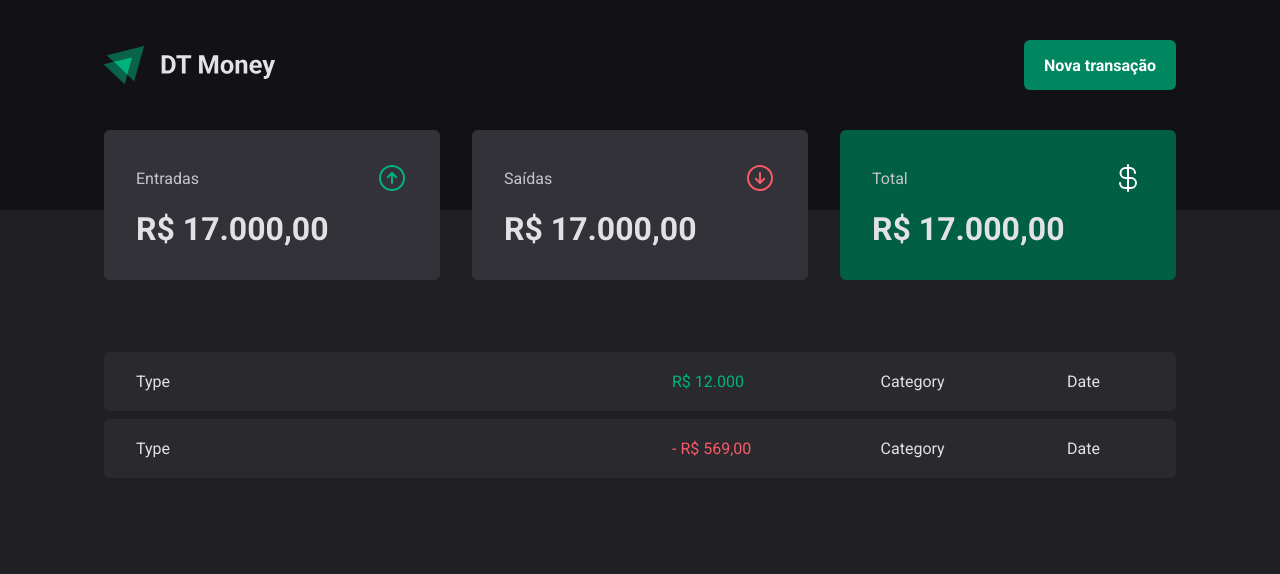
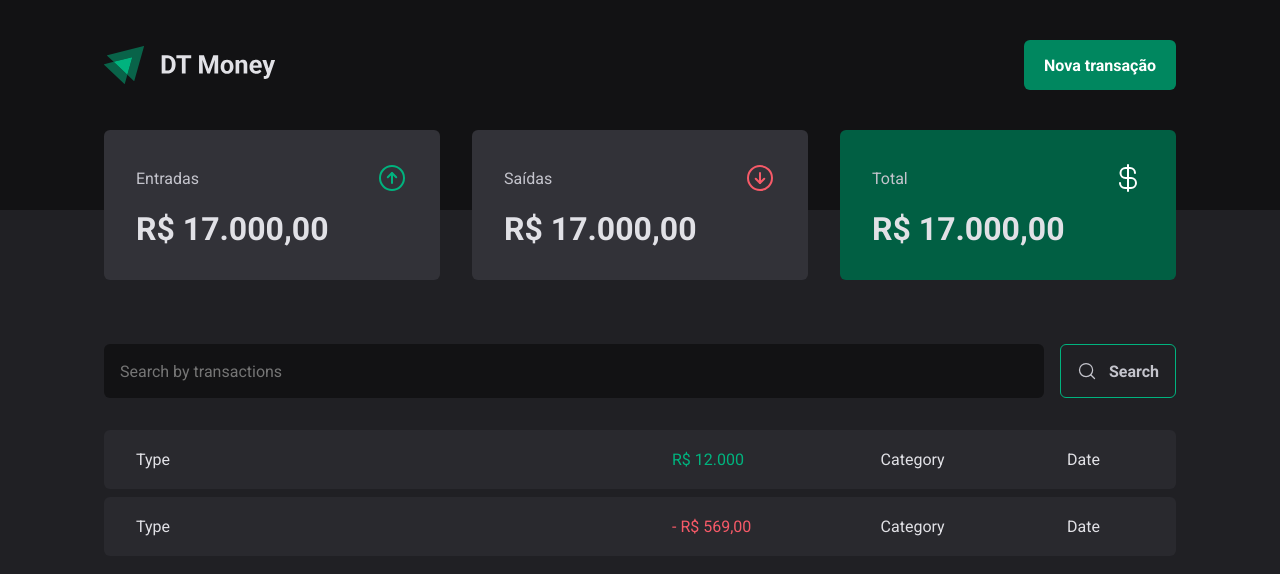
Before and after one commit to o-yurimaciel/dt-money, a React (Vite) app: page / in a window 1280 px wide. Shown: the top 574 px of the page. Built offline with nearby package versions, Linux system fonts and the light colour scheme.

Commit message:
add search form

```diff
--- /dev/null
+++ b/src/pages/Transactions/components/SearchForm/index.tsx
@@ -0,0 +1,15 @@
+import { MagnifyingGlass } from "phosphor-react";
+import { SearchFormContainer } from "./styles";
+
+export function SearchForm() {
+    return (
+        <SearchFormContainer>
+            <input type="text" placeholder="Search by transactions" />
+            <button type="submit"
+            >
+                <MagnifyingGlass size={20} />
+                Search
+            </button>
+        </SearchFormContainer>
+    )
+}
--- /dev/null
+++ b/src/pages/Transactions/components/SearchForm/styles.ts
@@ -0,0 +1,40 @@
+import styled from "styled-components";
+
+export const SearchFormContainer = styled.form`
+    display: flex;
+    gap: 1rem;
+
+    input {
+        flex: 1;
+        border-radius: 6px;
+        border: 0;
+        background: ${props => props.theme["gray-900"]};
+        color: ${props => props.theme["gray-300"]};
+        padding: 1rem;
+    }
+
+    &::placeholder {
+        color: ${props => props.theme["gray-500"]};
+    }
+
+    button {
+        display: flex;
+        align-items: center;
+        gap: 0.75rem;
+
+        border: 0;
+        padding: 1rem;
+        background: transparent;
+        border: 1px solid ${props => props.theme["green-300"]};
+        color: ${props => props.theme["gray-300"]};
+        font-weight: bold;
+        border-radius: 6px;
+
+        &:hover {
+            background: ${props => props.theme["green-500"]};
+            border-color: ${props => props.theme["green-500"]};
+            color: ${props => props.theme["white"]};
+            transition: background-color 0.2s, color 0.2s, border-color 0.2s;
+        }
+    }
+`
--- a/src/pages/Transactions/index.tsx
+++ b/src/pages/Transactions/index.tsx
@@ -1,5 +1,6 @@
 import { Header } from "../../components/Header/Header";
 import { Summary } from "../../components/Summary";
+import { SearchForm } from "./components/SearchForm";
 import { TransactionsContainer, TransactionsTable, PriceHighlight } from "./styles";
 
 export function Transactions() {
@@ -9,6 +10,7 @@
             <Summary />
 
             <TransactionsContainer>
+                <SearchForm />
                 <TransactionsTable>
                     <tbody>
                         <tr>
--- a/src/pages/Transactions/styles.ts
+++ b/src/pages/Transactions/styles.ts
@@ -11,7 +11,7 @@
     width: 100%;
     border-collapse: separate;
     border-spacing: 0 0.5rem;
-    /* margin-top: 1.5rem; */
+    margin-top: 1.5rem;
 
     td {
         padding: 1.25rem 2rem;
```
